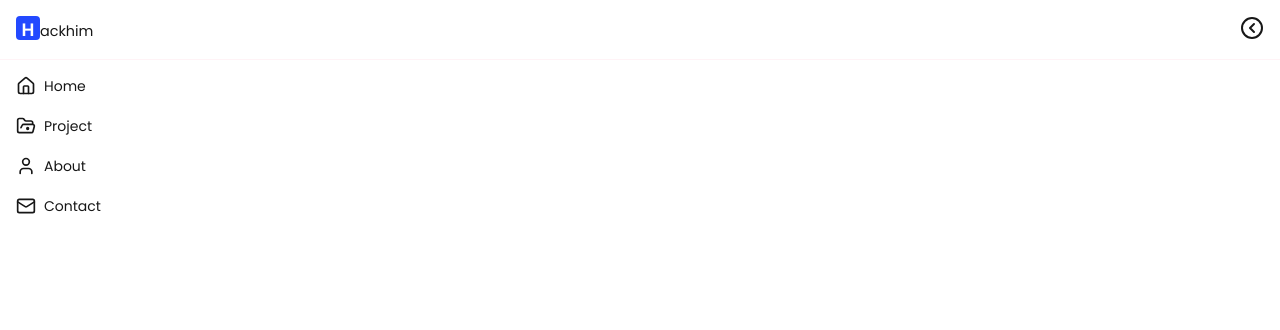
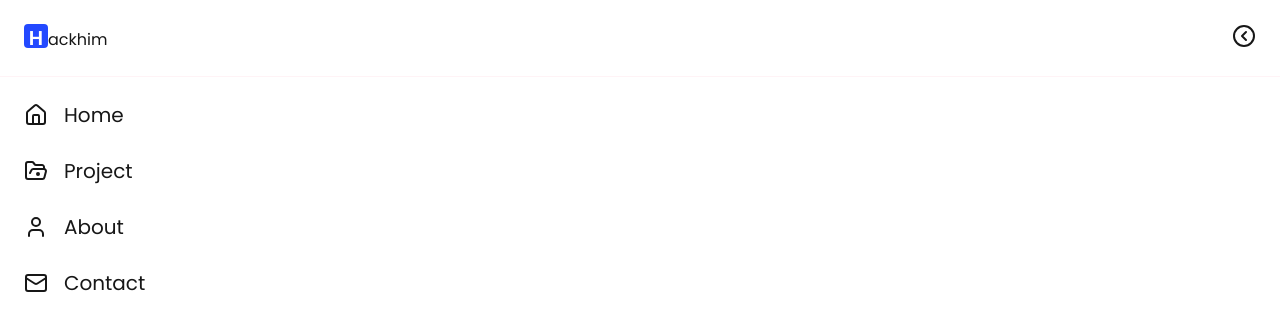
Before and after one commit to Cleve-keem/Portfolios, a Next.js app: page / in a window 1280 px wide. Both pictures are taken after a click on the icon 1252 px from the left and 28 px from the top of the page. Shown: the top 330 px of the page. Built offline with nearby package versions, Linux system fonts and the light colour scheme.

Commit message:
update(sidebar): updated sidebar slide-in transition

```diff
--- a/src/components/Logo.tsx
+++ b/src/components/Logo.tsx
@@ -1,12 +1,6 @@
-import { Dispatch, SetStateAction } from "react";
-
-// type LogoProps = {
-//   openFn?: Dispatch<SetStateAction<boolean>>;
-// };
-
 export default function Logo() {
   return (
-    <div className="flex-1 text-[18px]">
+    <div className="flex-1 text-xl">
       <span className="inline-flex justify-center bg-brand text-white rounded size-6 font-semibold">
         H
       </span>
--- a/src/components/Sidebar.tsx
+++ b/src/components/Sidebar.tsx
@@ -11,19 +11,20 @@ type SidebarProps = {
 export default function Sidebar({ open, closeFn }: SidebarProps) {
   return (
     <aside
-      className={`fixed top-0 left-0 bg-background w-full duration-500 ease-out ${open ? "translate-0 h-full" : "-translate-full h-0"}`}
+      className={`fixed inset-0 z-100 bg-background w-full h-dvh duration-700 ease-out transition-all transform-gpu ${open ? "translate-x-0 translate-y-0 opacity-100 [clip-path:polygon(0_0,100%_0,100%_100%,0%_100%)]" : "-translate-x-50 -translate-y-50 opacity-0 [clip-path:polygon(0_0,0_0,0_0)]"}`}
+      // className={`fixed top-0 left-0 bg-background w-full duration-500 ease-out ${open ? "translate-0 h-full" : "-translate-full h-0"}`}
     >
-      <div className="sidebar-header flex border-b border-b-surface-muted p-4 ">
+      <div className="sidebar-header flex border-b border-b-surface-muted p-6">
         <Logo />
         <CircleChevronLeft onClick={() => closeFn(false)} />
       </div>
-      <nav className="p-4">
-        <ul className="space-y-5">
+      <nav className="py-6 px-6">
+        <ul className="space-y-7">
           {navItems.map((item, id) => {
             const Icon = item?.icon;
             return (
-              <li className="flex items-center gap-2 text-sm" key={id}>
-                {Icon && <Icon className="size-5" />}
+              <li className="flex items-center gap-4 text-xl" key={id}>
+                {Icon && <Icon className="text-inherit" />}
                 <span className="text-inherit">{item.label}</span>
               </li>
             );
--- a/src/components/header/Header.tsx
+++ b/src/components/header/Header.tsx
@@ -9,7 +9,7 @@ export default function Header() {
   const [openNav, setOpenNav] = useState<boolean>(false);
 
   return (
-    <header className="sticky top-0 p-4 shadow-md flex">
+    <header className="sticky top-0 p-6 shadow-md flex">
       <Logo />
       <TextAlignEnd onClick={() => setOpenNav(true)} />
       <Sidebar open={openNav} closeFn={setOpenNav} />
```
